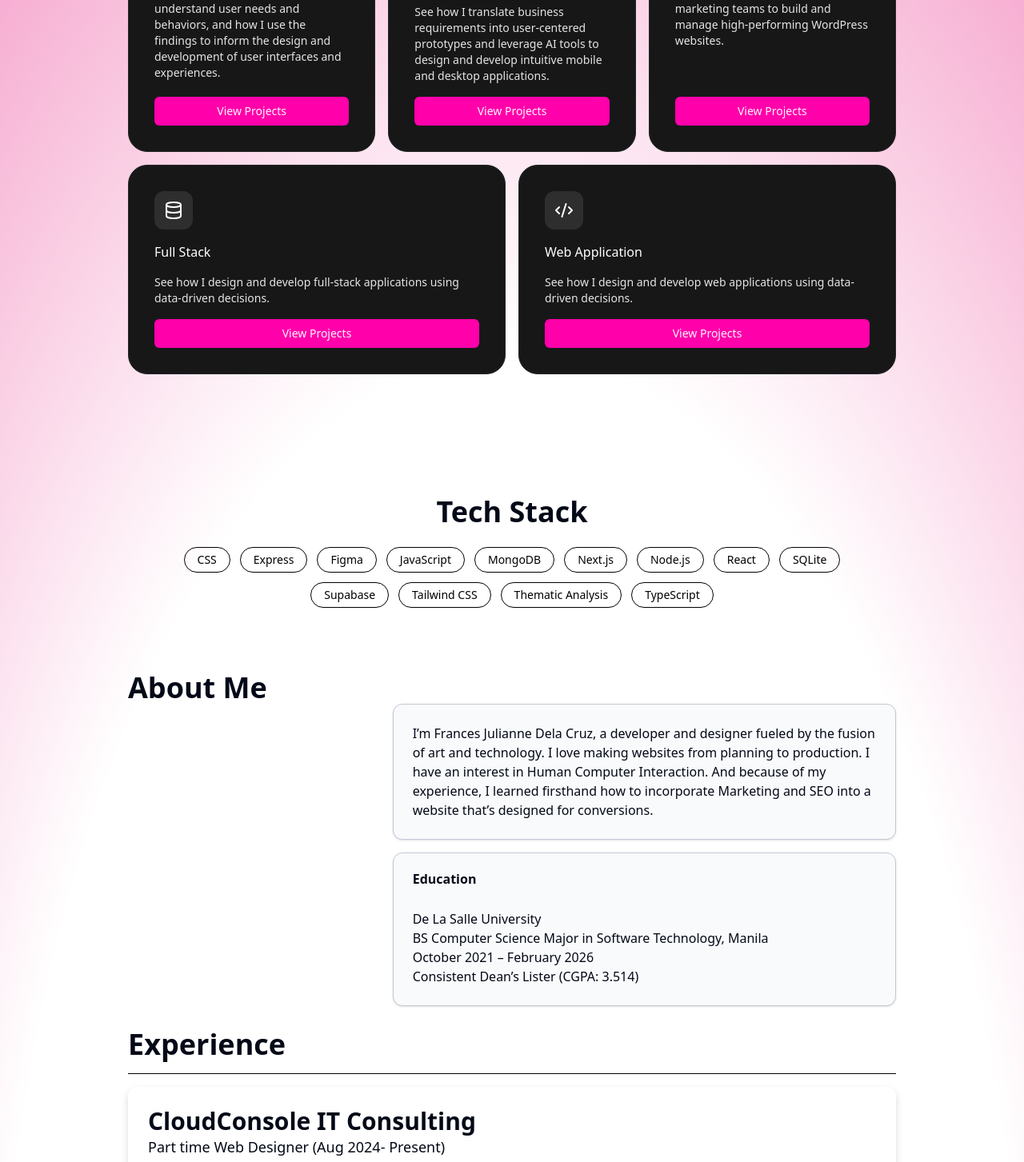
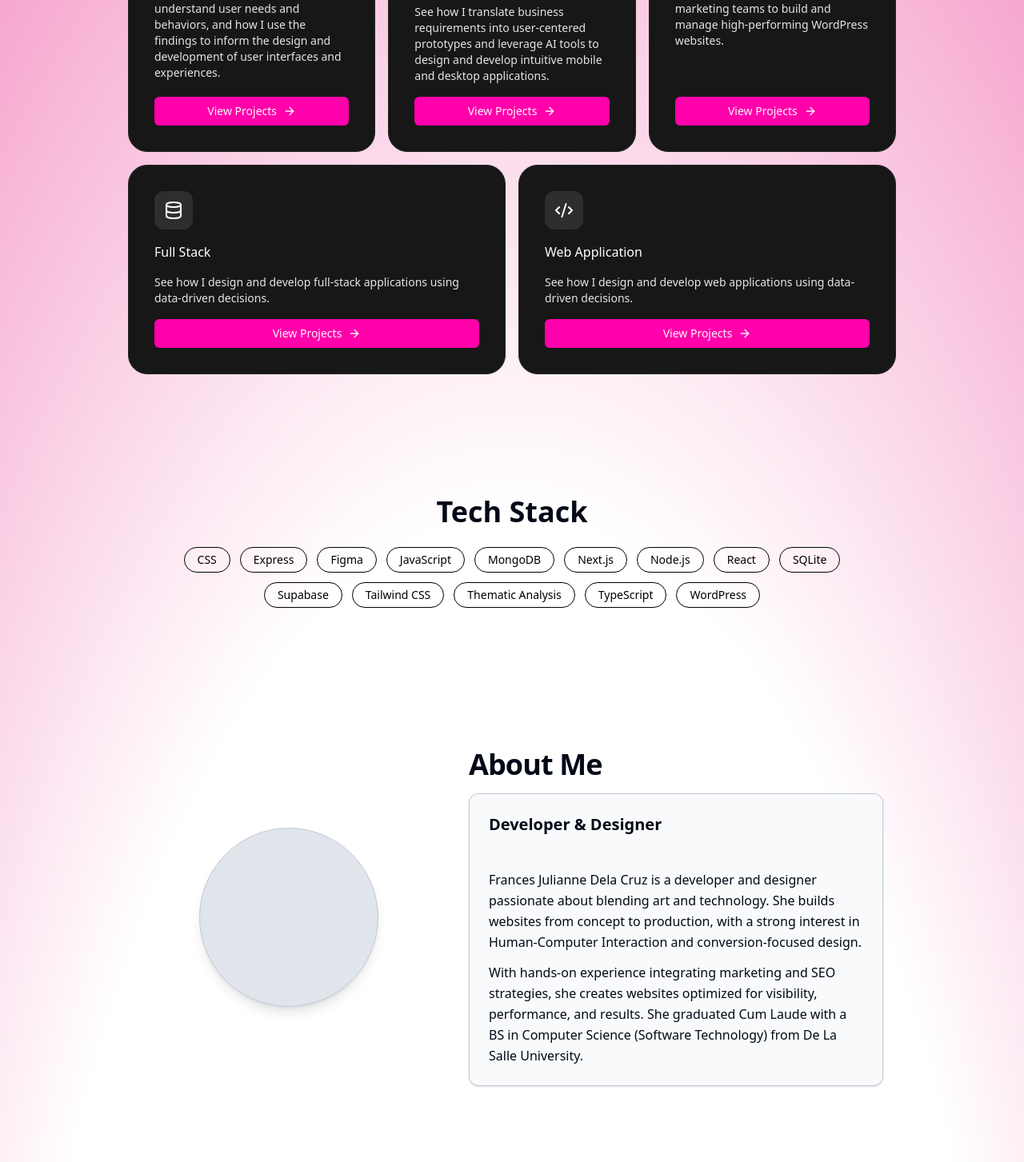
Before and after one commit to frncs-dc/portfolio, a Next.js app: page / in a window 1280 px wide. Shown: the part 660-2113 px from the top of the page at 80% size. Built offline with nearby package versions, Linux system fonts and the light colour scheme.

Commit message:
feat: about me changes and minor ones

```diff
--- a/src/app/page.js
+++ b/src/app/page.js
@@ -26,16 +26,15 @@ export default function Home() {
                     <HeroSection />
                     <ProjectsSection />
                     <TechStack />
+                    <AboutMe />
+                </div>
+
+                <div className="relative z-10 bg-pink-200 flex justify-center my-12 px-4">
+                    <CTASection />
                 </div>
 
                 <div className="relative z-10 w-3/4 mx-auto">
-                    <AboutMe />
-                </div>
-
-                {/* <CTASection /> */}
-                <div className="relative z-10 w-3/4 mx-auto">
                     <ExperienceSection />
-
                     <ContactMe />
                 </div>
             </div>
--- a/src/components/ProjImgCarousel.jsx
+++ /dev/null
@@ -1,42 +0,0 @@
-"use client"
-
-import * as React from "react"
-import Autoplay from "embla-carousel-autoplay"
-import {
-  Carousel,
-  CarouselContent,
-  CarouselItem,
-  CarouselNext,
-  CarouselPrevious,
-} from "@/components/ui/carousel"
-import Image from "next/image"
-
-export default function ProjImgCarousel({ imagesProp }) {
-  const plugin = React.useRef(
-    Autoplay({ delay: 2000, stopOnInteraction: true })
-  )
-
-  return (
-    <Carousel
-      plugins={[plugin.current]}
-      className="w-full h-full"
-      onMouseEnter={plugin.current.stop}
-      onMouseLeave={plugin.current.reset}
-    >
-      <CarouselContent className="-ml-0 h-full">
-        {Array.from(imagesProp).map((_, index) => (
-          <CarouselItem key={index} className="relative h-full pl-0 basis-full">
-            <Image
-                src={imagesProp[index]}
-                alt={imagesProp[index]}
-                fill
-                className="object-cover rounded-t-xl"
-            />
-          </CarouselItem>
-        ))}
-      </CarouselContent>
-      <CarouselPrevious />
-      <CarouselNext />
-    </Carousel>
-  )
-}
--- a/src/components/Project.jsx
+++ /dev/null
@@ -1,41 +0,0 @@
-import { Card, CardHeader, CardTitle, CardContent } from "@/components/ui/card";
-import { Button } from "@/components/ui/button";
-import Image from "next/image";
-
-export default function Project({ project }) {
-    const { title, description, images } = project;
-    const mainImage = images?.[0];
-
-    return (
-        <Card className="group h-full flex flex-col overflow-hidden py-0 border border-border/60 bg-card/80 backdrop-blur-sm hover:shadow-xl hover:-translate-y-0.5 transition-all duration-300">
-            {mainImage && (
-                <div className="relative w-full h-56 md:h-64 overflow-hidden">
-                    <Image
-                        src={mainImage}
-                        alt={title}
-                        fill
-                        sizes="100vw"
-                        className="object-cover transition-transform duration-500 group-hover:scale-105"
-                    />
-                    <div className="absolute inset-0 bg-gradient-to-t from-black/30 via-black/5 to-transparent pointer-events-none" />
-                </div>
-            )}
-
-            <div className="flex flex-col py-4">
-                <CardHeader className="pb-2">
-                    <CardTitle className="text-xl font-semibold tracking-tight">
-                        {title}
-                    </CardTitle>
-                </CardHeader>
-                <CardContent className="pt-0 pb-4">
-                    {description && (
-                        <p className="text-sm text-muted-foreground leading-relaxed line-clamp-3">
-                            {description}
-                        </p>
-                    )}
-                </CardContent>
-                <Button>View Project</Button>
-            </div>
-        </Card>
-    );
-}
--- a/src/components/aboutme.js
+++ b/src/components/aboutme.js
@@ -2,36 +2,40 @@ import { Card, CardHeader, CardTitle, CardContent } from "@/components/ui/card";
 
 export default function AboutMe() {
     return (
-        <section className="relative z-10 min-h-40 flex flex-col justify-center items-center">
-            <div className="text-4xl text-left font-bold w-full">About Me</div>
-            <div className="flex flex-row gap-4">
-                <div className="flex-1">{/* picture here */}</div>
-                <div className="flex-2 flex flex-col gap-4">
-                    <Card>
-                        <CardContent>
-                            I’m Frances Julianne Dela Cruz, a developer and
-                            designer fueled by the fusion of art and technology.
-                            I love making websites from planning to production.
-                            I have an interest in Human Computer Interaction.
-                            And because of my experience, I learned firsthand
-                            how to incorporate Marketing and SEO into a website
-                            that’s designed for conversions.
-                        </CardContent>
-                    </Card>
-                    <Card>
-                        <CardHeader>
-                            <CardTitle>Education</CardTitle>
+        <section className="relative z-10 my-24 flex justify-center px-4">
+            <div className="flex w-full max-w-5xl flex-col gap-10 md:flex-row md:items-center">
+                <div className="flex justify-center md:basis-5/12">
+                    <div className="relative h-40 w-40 overflow-hidden rounded-full border bg-muted shadow-lg md:h-56 md:w-56">
+                        {/* picture here */}
+                    </div>
+                </div>
+                <div className="space-y-4 md:basis-7/12">
+                    <h2 className="text-3xl mb-4 font-semibold tracking-tight sm:text-4xl">
+                        About Me
+                    </h2>
+                    <Card className="shadow-sm">
+                        <CardHeader className="pb-3">
+                            <CardTitle className="text-xl font-semibold">
+                                Developer &amp; Designer
+                            </CardTitle>
                         </CardHeader>
-                        <CardContent>
-                            <ul>
-                                <li>De La Salle University</li>
-                                <li>
-                                    BS Computer Science Major in Software
-                                    Technology, Manila
-                                </li>
-                                <li>October 2021 – February 2026</li>
-                                <li>Consistent Dean’s Lister (CGPA: 3.514)</li>
-                            </ul>
+                        <CardContent className="space-y-3 leading-relaxed">
+                            <p>
+                                Frances Julianne Dela Cruz is a developer and
+                                designer passionate about blending art and
+                                technology. She builds websites from concept to
+                                production, with a strong interest in
+                                Human-Computer Interaction and
+                                conversion-focused design.
+                            </p>
+                            <p>
+                                With hands-on experience integrating marketing
+                                and SEO strategies, she creates websites
+                                optimized for visibility, performance, and
+                                results. She graduated Cum Laude with a BS in
+                                Computer Science (Software Technology) from De
+                                La Salle University.
+                            </p>
                         </CardContent>
                     </Card>
                 </div>
--- a/src/components/button.jsx
+++ b/src/components/button.jsx
@@ -1,18 +1,22 @@
-import { Button as ShadButton } from "@/components/ui/button";
-
-export default function Button({ children, onClick, ...props }) {
+import { Button } from "@/components/ui/button";
+import { ArrowRightIcon } from "lucide-react";
+export default function ProjCategoryButton({ children, onClick, ...props }) {
     return (
-        <ShadButton
+        <Button
             className="bg-[#ffb6c1] text-black
+            z-50
             p-2 rounded-xl shadow-lg
             hover:shadow-lg hover:shadow-[#ffb6c1]/30
-            hover:bg-[#ffb6c1]/90
+            hover:!bg-white
             hover:scale-105 transition-all duration-300
+            hover:border-2 hover:border-[#ffb6c1]
+            hover:text-black
             flex items-center justify-center"
             {...props}
             onClick={onClick}
         >
             {children}
-        </ShadButton>
+            <ArrowRightIcon className="w-4 h-4" />
+        </Button>
     );
 }
--- a/src/components/ctaSection.js
+++ b/src/components/ctaSection.js
@@ -8,12 +8,12 @@ export default function CTASection() {
         window.open("mailto:delacruzfrancesjulianne@gmail.com", "_blank");
     };
     return (
-        <section className="relative z-10 min-h-50 py-10 flex flex-row justify-center items-center">
+        <section className="relative z-10 w-3/4 min-h-50 py-10 flex flex-row justify-center items-center">
             <div className="flex-2 flex flex-col gap-4">
                 <div className="text-4xl text-left font-bold w-full">
                     Ready to start a project? Let's talk!
                 </div>
-                <div className="text-xl text-left font-bold w-full">
+                <div className="text-xl text-left font-bold w-full text-balance">
                     I'm always looking for new opportunities to work on exciting
                     projects. If you have a project in mind, or just want to say
                     hello, feel free to contact me.
--- a/src/components/projectsSection.js
+++ b/src/components/projectsSection.js
@@ -1,19 +1,8 @@
 "use client";
 
-import { useState, useMemo, useEffect } from "react";
-import { Card, CardHeader, CardTitle, CardContent } from "@/components/ui/card";
-import { projects } from "@/data/projects";
-import Project from "@/components/Project";
 import SpotlightCard from "@/components/SpotlightCard";
-import {
-    technologies as technologiesList,
-    getTechnologyName,
-} from "@/data/technologies";
 import { Bot, Code, CodeXml, Database, PanelTop, PenTool } from "lucide-react";
-import Button from "@/components/button";
-
-const ALL = "All";
-const PROJECTS_DISPLAY_LIMIT = 3;
+import ProjCategoryButton from "@/components/button";
 
 export default function ProjectsSection() {
     return (
@@ -39,7 +28,9 @@ export default function ProjectsSection() {
                             the design and development of user interfaces and
                             experiences.
                         </p>
-                        <Button className="mt-auto">View Projects</Button>
+                        <ProjCategoryButton className="mt-auto">
+                            View Projects
+                        </ProjCategoryButton>
                     </div>
                 </SpotlightCard>
                 <SpotlightCard className="flex-1 text-white">
@@ -58,7 +49,9 @@ export default function ProjectsSection() {
                             design and develop intuitive mobile and desktop
                             applications.
                         </p>
-                        <Button className="mt-auto">View Projects</Button>
+                        <ProjCategoryButton className="mt-auto">
+                            View Projects
+                        </ProjCategoryButton>
                     </div>
                 </SpotlightCard>
                 <SpotlightCard className="flex-1 text-white">
@@ -76,7 +69,9 @@ export default function ProjectsSection() {
                             to build and manage high-performing WordPress
                             websites.
                         </p>
-                        <Button className="mt-auto">View Projects</Button>
+                        <ProjCategoryButton className="mt-auto">
+                            View Projects
+                        </ProjCategoryButton>
                     </div>
                 </SpotlightCard>
             </div>
@@ -96,7 +91,9 @@ export default function ProjectsSection() {
                             See how I design and develop full-stack applications
                             using data-driven decisions.
                         </p>
-                        <Button className="mt-auto">View Projects</Button>
+                        <ProjCategoryButton className="mt-auto">
+                            View Projects
+                        </ProjCategoryButton>
                     </div>
                 </SpotlightCard>
                 <SpotlightCard className="flex-1 text-white">
@@ -113,7 +110,9 @@ export default function ProjectsSection() {
                             See how I design and develop web applications using
                             data-driven decisions.
                         </p>
-                        <Button className="mt-auto">View Projects</Button>
+                        <ProjCategoryButton className="mt-auto">
+                            View Projects
+                        </ProjCategoryButton>
                     </div>
                 </SpotlightCard>
             </div>
--- a/src/data/technologies.js
+++ b/src/data/technologies.js
@@ -16,11 +16,10 @@ export const technologies = [
     { id: "tailwind-css", name: "Tailwind CSS" },
     { id: "thematic-analysis", name: "Thematic Analysis" },
     { id: "typescript", name: "TypeScript" },
+    { id: "wordpress", name: "WordPress" },
 ];
 
-const nameById = Object.fromEntries(
-    technologies.map((t) => [t.id, t.name]),
-);
+const nameById = Object.fromEntries(technologies.map((t) => [t.id, t.name]));
 
 /** Get display name for a technology id (e.g. from project.technologies). */
 export function getTechnologyName(id) {
```
